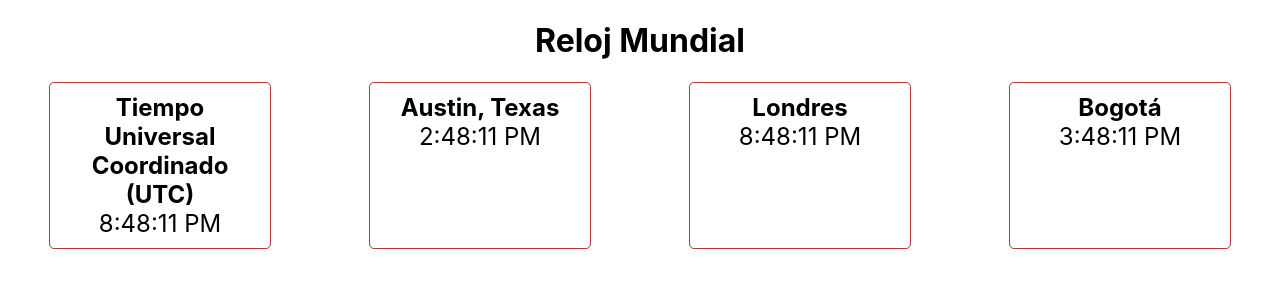
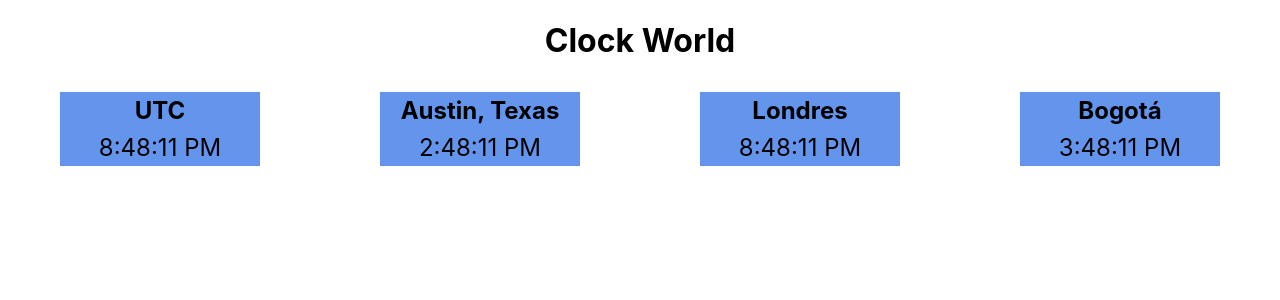
Before and after one commit to fsotelos/ReactDemo, a React (Create React App) app in the folder demo/: page / in a window 1280 px wide. Shown: the top 300 px of the page. Built offline with nearby package versions, Linux system fonts and the light colour scheme.

Commit message:
changes to format clock

```diff
--- a/demo/src/components/ClockWorldProject/Clock.js
+++ b/demo/src/components/ClockWorldProject/Clock.js
@@ -23,8 +23,12 @@ const Clock = ({ timeZone, label }) => {
 
     return (
         <div className="clock">
+            <div className='headerClock'>
                 <h2>{label}</h2>
+            </div>
+            <div className='bodyClock'>
                 <p>{formattedTime}</p>
+            </div>
         </div>
     );
 };
--- a/demo/src/components/ClockWorldProject/DisplayClocks.js
+++ b/demo/src/components/ClockWorldProject/DisplayClocks.js
@@ -4,13 +4,12 @@ import Clock from "./Clock";
 function DisplayClocks() {
     return (
       <div className="App">
-        <h1>Reloj Mundial</h1>
+        <h1>Clock World</h1>
         <div className="clock-container">
-          <Clock timeZone="UTC" label="Tiempo Universal Coordinado (UTC)" />
+          <Clock timeZone="UTC" label="UTC" />
           <Clock timeZone="America/Chicago" label="Austin, Texas" />
           <Clock timeZone="Europe/London" label="Londres" />
           <Clock timeZone="America/Bogota" label="Bogotá" />
-          {/* Agrega más relojes según las zonas horarias deseadas */}
         </div>
       </div>
     );
--- a/demo/src/components/ClockWorldProject/styles/Clock.css
+++ b/demo/src/components/ClockWorldProject/styles/Clock.css
@@ -5,7 +5,7 @@
   }
 
   .clock {
-    border: 1px solid #b73636;
+
     padding: 10px;
     border-radius: 5px;
     width: 200px;
@@ -19,3 +19,15 @@
     font-size: 1.5em;
     margin: 0;
   }
+
+  .headerClock
+  {
+    background-color: cornflowerblue;
+    padding: 2%;
+  }
+
+  .bodyClock
+  {
+    background-color: cornflowerblue;
+    padding: 2%;
+  }
```
Lines whose indentation alone changed are shown as unchanged.
